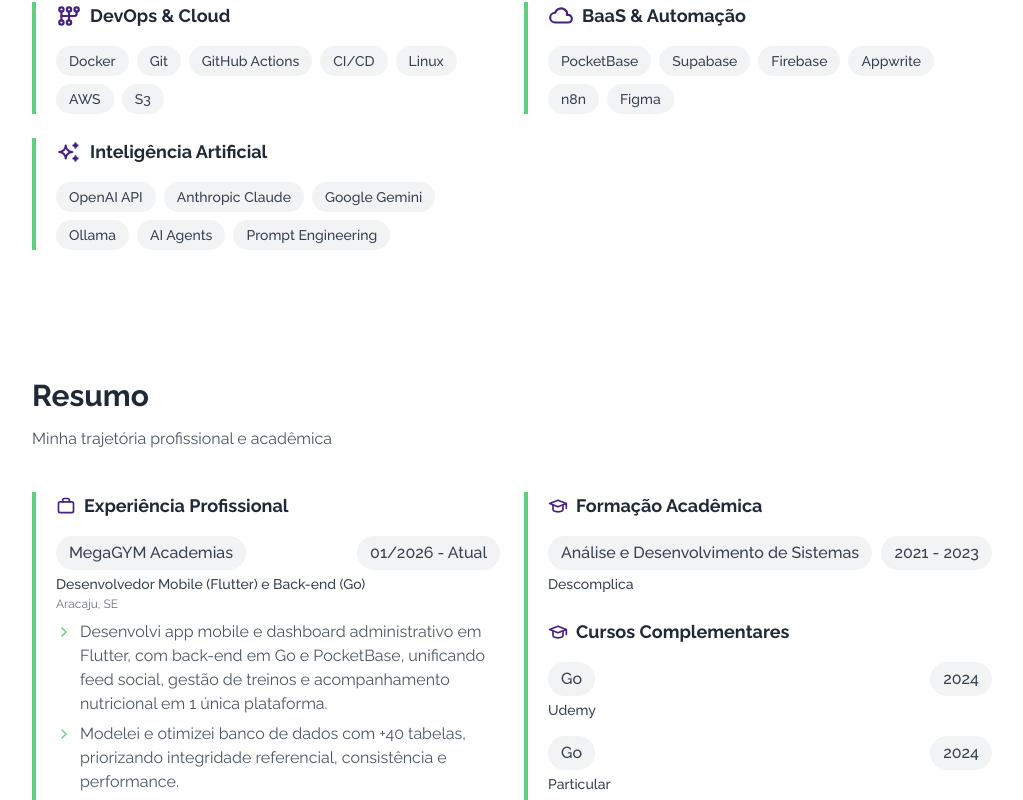
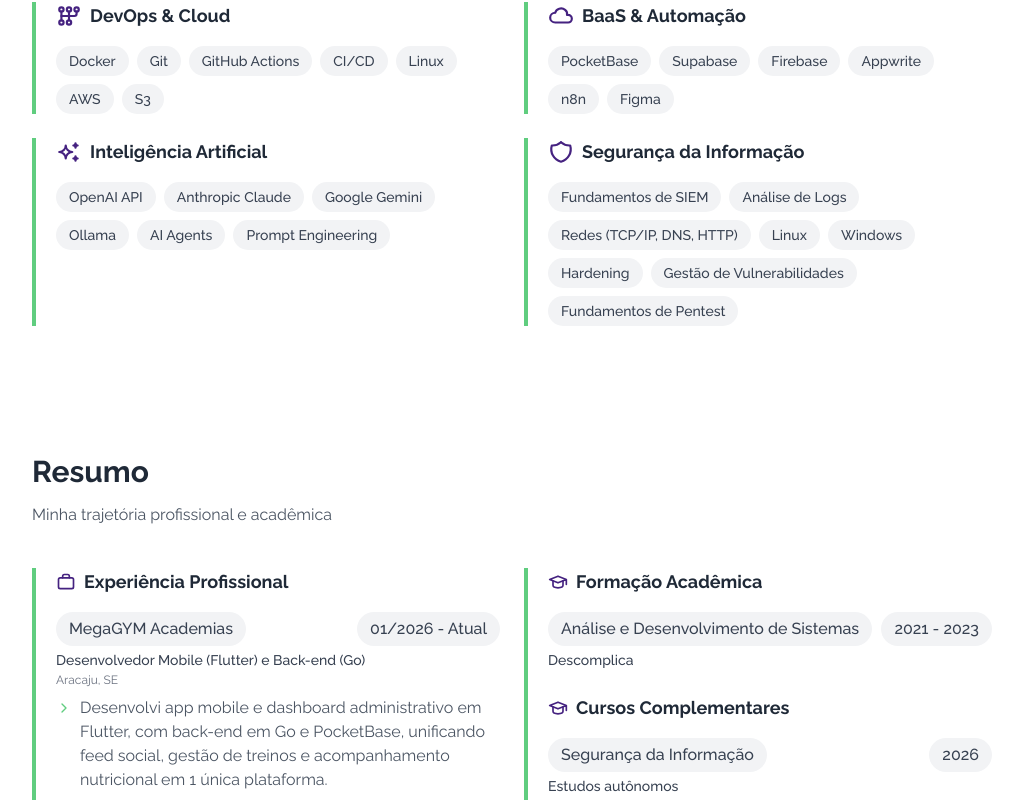
Before and after one commit to matheusoreis/matheusoreis.github.io, a React (Vite) app: page / in a window 1280 px wide. Shown: the part 2000-2800 px from the top of the page, without its empty margins (128-1151 px from the left). Built offline with nearby package versions, Linux system fonts and the light colour scheme.

Commit message:
Segurança da informação

```diff
--- /dev/null
+++ b/src/app/components/icons/shield.tsx
@@ -0,0 +1,10 @@
+import { Icon, type IconProps } from "./icon"
+
+export function Shield({ size, ...props }: IconProps) {
+    return (
+        <Icon size={size} {...props}>
+            <path stroke="none" d="M0 0h24v24H0z" fill="none" />
+            <path d="M12 3a12 12 0 0 0 8.5 3a12 12 0 0 1 -8.5 15a12 12 0 0 1 -8.5 -15a12 12 0 0 0 8.5 -3" />
+        </Icon>
+    )
+}
--- a/src/main.tsx
+++ b/src/main.tsx
@@ -22,6 +22,7 @@ import AOS from "aos"
 
 import "./index.css"
 import "aos/dist/aos.css"
+import { Shield } from "./app/components/icons/shield"
 
 const data: AppData = {
   hero: {
@@ -233,6 +234,21 @@ const data: AppData = {
           { label: "Prompt Engineering" },
         ],
       },
+
+      {
+        title: "Segurança da Informação",
+        icon: <Shield size={26} />,
+        skills: [
+          { label: "Fundamentos de SIEM" },
+          { label: "Análise de Logs" },
+          { label: "Redes (TCP/IP, DNS, HTTP)" },
+          { label: "Linux" },
+          { label: "Windows" },
+          { label: "Hardening" },
+          { label: "Gestão de Vulnerabilidades" },
+          { label: "Fundamentos de Pentest" },
+        ],
+      }
     ],
   },
 
@@ -356,6 +372,11 @@ const data: AppData = {
     ],
 
     courses: [
+      { course: "Segurança da Informação", institution: "Estudos autônomos", year: "2026" },
+      { course: "Pentest e Ethical Hacking", institution: "Estudos autônomos", year: "2026" },
+      { course: "Elastic Stack (Elasticsearch, Logstash, Kibana)", institution: "Estudos autônomos", year: "2026" },
+      { course: "Redes e Protocolos (TCP/IP, DNS, HTTP)", institution: "Estudos autônomos", year: "2026" },
+      { course: "Linux para Segurança", institution: "Estudos autônomos", year: "2026" },
       { course: "Go", institution: "Udemy", year: "2024" },
       { course: "Go", institution: "Particular", year: "2024" },
       { course: "Java", institution: "Udemy", year: "2023" },
```
